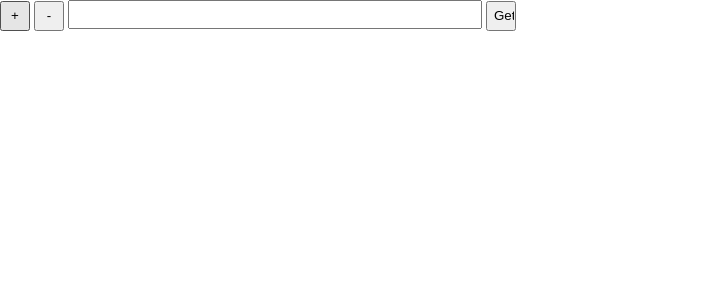
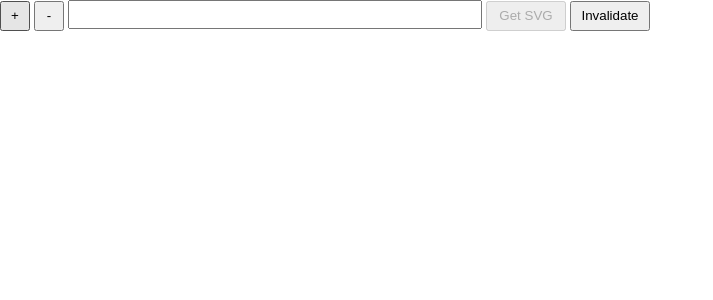
Before and after one commit to a-pertsev/xsl-graph, a Python web app: template templates/main.html in a window 1280 px wide. Shown: the top 300 px of the page, without its empty margins (0-713 px from the left). Run offline with Jinja, Linux system fonts and the light colour scheme; the template is opened without the code that fills it, so the values that code supplies are empty.

Commit message:
cache invalidation

```diff
--- a/run.py
+++ b/run.py
@@ -69,6 +69,9 @@ class SuggestHandler(tornado.web.RequestHandler):
         self.finish(simplejson.dumps(suggests[:15]))
 
 
+class InvalidateHandler(tornado.web.RequestHandler):
+    def get(self):
+        data_cache.invalidate(*get_data_and_index())
 
 
 
@@ -78,6 +81,7 @@ if __name__ == "__main__":
         (r"/", MainHandler),
         (r"/svg", SvgHandler),
         (r"/file_suggest", SuggestHandler),
+        (r"/cache_invalidate", InvalidateHandler),
     ])
 
     application.listen(8888)
--- a/static/js/main.js
+++ b/static/js/main.js
@@ -146,30 +146,50 @@ $(document).ready(function() {
     loadSvg();
 
     var $input = $('#filename');
+    var $getSvgButton = $('#getSvg');
+    var $invalidateButton = $('#invalidate');
 
-    function onSuccess(res) {
+    function getSvgFromInput() {
+        var name = $input.val();
+        if (!name) { return; }
+        loadSvg(name);
+    }
+
+    function onSuccessSvgLoad(res) {
         $input.autocomplete({source: res});
     }
 
     function getSuggest() {
         var value = $input.val();
-        if (!value || value.length < 2) return;
+        if (!value || value.length < 2) {
+            $getSvgButton.attr('disabled', true);
+            return;
+        } else {
+            $getSvgButton.attr('disabled', false);
+        }
 
         $.ajax({
             url: '/file_suggest',
             data: {'name': $input.val()},
             dataType: 'json',
-            success: onSuccess
+            success: onSuccessSvgLoad
         });
     }
 
     $input.bind('keyup', getSuggest);
 
-    var $getSvgButton = $('#getSvg');
+    $getSvgButton.on('click', getSvgFromInput.bind(this));
 
-    $getSvgButton.on('click', function() {
-        var name = $input.val();
-        if (!name) { return; }
-        loadSvg(name);
-    }.bind(this));
+    $invalidateButton.on('click', function() {
+        $invalidateButton.attr('disabled', true);
+
+        $.ajax({
+            url: '/cache_invalidate',
+            success: getSvgFromInput.bind(this),
+            complete: function() {
+                $invalidateButton.attr('disabled', false);
+            }
+        });
+    });
+
 });
--- a/templates/main.html
+++ b/templates/main.html
@@ -7,12 +7,6 @@
     <script type="text/javascript" src="http://127.0.0.1:91/static/js/main.js"></script>
 
     <link rel="stylesheet" href="http://127.0.0.1:91/static/css/jquery.ui.min.css" type="text/css"/>
-
-    <style type="text/css">
-        .highlight {
-            fill: 'aqua';
-        }
-    </style>
 </head>
 
 <body style="height:100%; margin: 0;">
@@ -20,8 +14,8 @@
         <input id="zoomIn" style="width: 30px; height: 30px;" type="button" value="+"/>
         <input id="zoomOut" style="width: 30px; height: 30px;" type="button" value="-"/>
         <input id="filename" style="height: 25px; width: 400px; padding: 0 5px; font-size: 18px;" type="text"/>
-        <input id="getSvg" style="width: 30px; height: 30px;" type="button" value="Get SVG"/>
-
+        <input id="getSvg" style="width: 80px; height: 30px;" type="button" disabled="disabled" value="Get SVG"/>
+        <input id="invalidate" style="width: 80px; height: 30px;" type="button" value="Invalidate"/>
     </div>
 
     <div id="container"></div>
```
